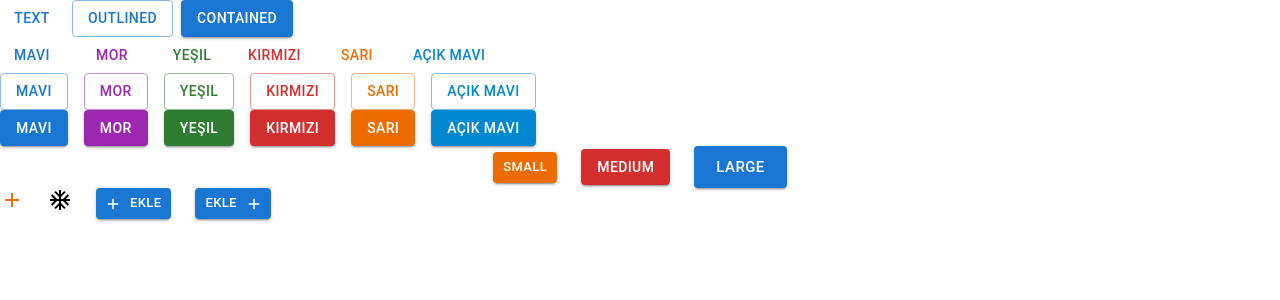
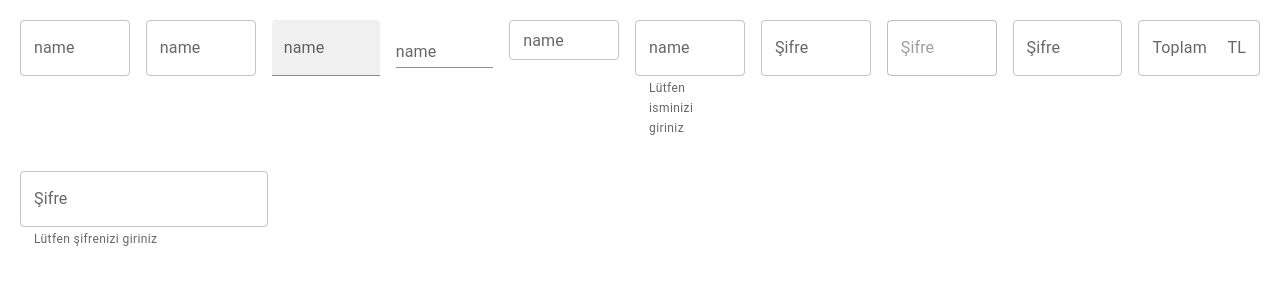
Before and after one commit to cibo-24/TypeScript-Full-Course, a React (Create React App) app in the folder materialui/: page / in a window 1280 px wide. Shown: the top 300 px of the page. Built offline with nearby package versions, Linux system fonts and the light colour scheme.

Commit message:
materialui lesson

```diff
--- a/materialui/src/App.css
+++ b/materialui/src/App.css
@@ -1,5 +1,5 @@
 .App {
-  text-align: center;
+  padding: 20px;
 }
 
 .App-logo {
--- a/materialui/src/App.tsx
+++ b/materialui/src/App.tsx
@@ -2,13 +2,17 @@ import React from 'react';
 import './App.css';
 import { TypographyLesson } from './components/01-Typography';
 import { LessonButton } from './components/02-Button';
+import LessonButtonGroup from './components/03-ButtonGroup';
+import LessonTextField from './components/03-TextField';
 
 
 function App() {
   return (
     <div className="App">
     {/* <TypographyLesson /> */}
-     <LessonButton />
+     {/* <LessonButton /> */}
+     {/* <LessonButtonGroup /> */}
+      <LessonTextField />
     </div>
   );
 }
--- /dev/null
+++ b/materialui/src/components/03-ButtonGroup.tsx
@@ -0,0 +1,34 @@
+import React from 'react'
+import { Button, Stack, ButtonGroup } from '@mui/material'
+
+const LessonButtonGroup = () => {
+    return (
+        <Stack direction="row">
+            <ButtonGroup variant='contained'>
+                <Button>Butonum</Button>
+                <Button>Butonum</Button>
+                <Button>Butonum</Button>
+            </ButtonGroup>
+
+            <ButtonGroup variant='outlined'>
+                <Button>Butonum</Button>
+                <Button>Butonum</Button>
+                <Button>Butonum</Button>
+            </ButtonGroup>
+            {/* vertical ile buttonları alt alta sıralarız ve size ile color değişikliği yapabiliriz. */}
+            <ButtonGroup variant='text' orientation='vertical'>
+                <Button>Butonum</Button>
+                <Button>Butonum</Button>
+                <Button>Butonum</Button>
+            </ButtonGroup>
+
+            <ButtonGroup variant='text' orientation='vertical' size="small" color='error'>
+                <Button>Butonum</Button>
+                <Button>Butonum</Button>
+                <Button>Butonum</Button>
+            </ButtonGroup>
+        </Stack>
+    )
+}
+
+export default LessonButtonGroup
--- /dev/null
+++ b/materialui/src/components/03-TextField.tsx
@@ -0,0 +1,40 @@
+import React, { useState } from 'react'
+import { Stack, TextField, InputAdornment } from '@mui/material'
+
+const LessonTextField = () => {
+
+    const [value, setValue] = useState("");
+
+    return (
+        <Stack spacing={4}>
+            <Stack direction="row" spacing={2}>
+                <TextField label="name" />
+                <TextField label="name" variant='outlined' />
+                <TextField label="name" variant='filled' />
+                <TextField label="name" variant='standard' />
+                <TextField label="name" variant='outlined' size='small' color='error' />
+                <TextField label="name" variant='outlined' helperText="Lütfen isminizi giriniz" />
+                <TextField label="Şifre" variant='outlined' type='password' />
+                <TextField label="Şifre" variant='outlined' type='password' disabled />
+                <TextField label="Şifre" variant='outlined' type='password' InputProps={{ readOnly: true }} />
+                <TextField label="Toplam" variant='outlined' InputProps={{
+                    endAdornment: (
+                        <InputAdornment position='end'>TL</InputAdornment>
+                    )
+                }} />
+            </Stack>
+            <Stack direction="row" spacing={3}>
+                <TextField
+                type='password'
+                label="Şifre"
+                variant='outlined'
+                helperText={!value ? "Lütfen şifrenizi giriniz" : "Şifreniz Girildi"}
+                onChange={(e) => setValue(e.target.value)}
+                value={value}
+                ></TextField>
+            </Stack>
+        </Stack>
+    )
+}
+
+export default LessonTextField
```
